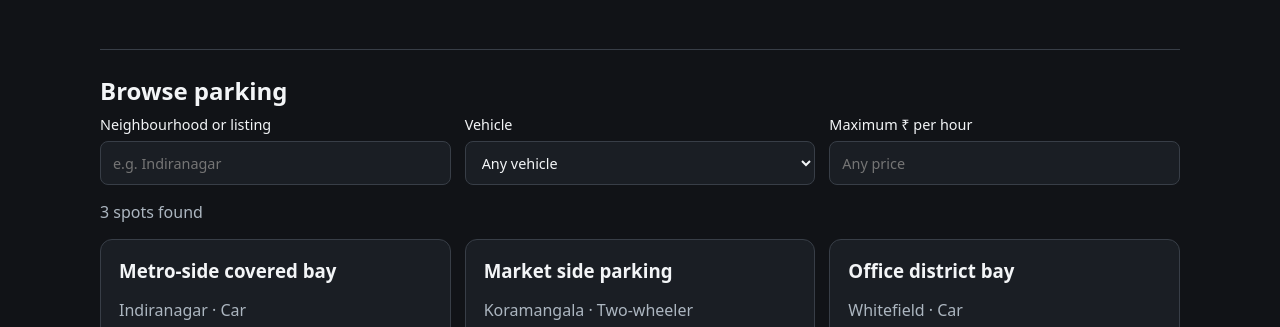
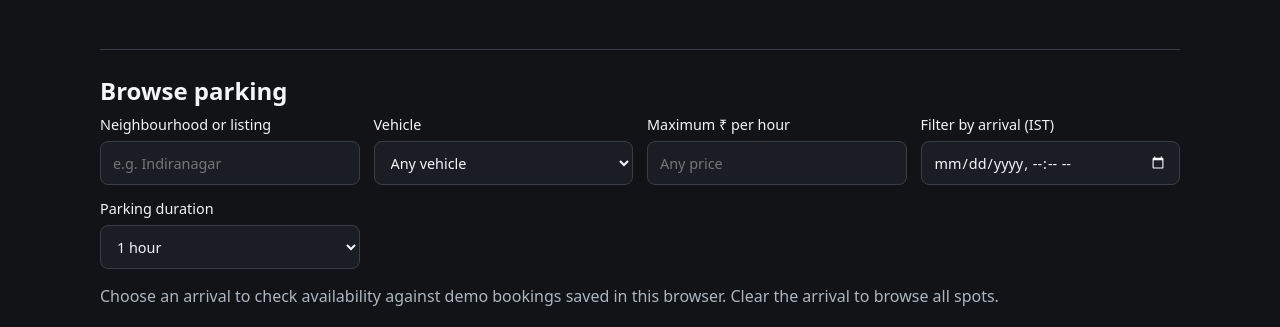
Before and after one commit to srivastavaprisha29-ops/ParkIn, a plain HTML site: page index.html in a window 1280 px wide. Shown: the part 473-800 px from the top of the page. Drawn offline with Linux system fonts and the light colour scheme.

Commit message:
Filter ParkIn listings by demo availability

```diff
--- a/app.js
+++ b/app.js
@@ -82,7 +82,7 @@ function updateQuote() {
   quote.textContent = "Estimated total: " + money.format(selectedSpot.price * reservationHours());
 }
 
-function selectSpot(spot) {
+function selectSpot(spot, slot) {
   selectedSpot = spot;
   reservation.reset();
   const title = document.querySelector("#selected-spot");
@@ -92,7 +92,8 @@ function selectSpot(spot) {
   const arrival = reservation.elements.namedItem("arrival");
   const interval = 15 * 60000;
   arrival.min = istInput(Math.ceil((Date.now() + 1) / 60000) * 60000);
-  arrival.value = istInput(Math.ceil((Date.now() + 1) / interval) * interval);
+  arrival.value = slot ? istInput(slot.start) : istInput(Math.ceil((Date.now() + 1) / interval) * interval);
+  if (slot) reservation.elements.namedItem("hours").value = String(slot.hours);
   updateQuote();
   document.querySelector("#reserve").scrollIntoView({ block: "start" });
   arrival.focus({ preventScroll: true });
@@ -131,6 +132,7 @@ async function cancelReservation(id) {
       localStorage.setItem(reservationKey, JSON.stringify(entries.filter(entry => entry.id !== id)));
     });
     renderReservations();
+    if (filters.elements.namedItem("arrival").value) render();
     announceReservation("Demo reservation cancelled.");
   } catch {
     announceReservation("Your browser could not cancel this reservation.");
@@ -143,7 +145,7 @@ function announceReservation(message) {
   reservationFeedback.focus();
 }
 
-function makeCard(spot, source) {
+function makeCard(spot, source, slot) {
   const card = document.createElement("article");
   const title = document.createElement("h3");
   const detail = document.createElement("p");
@@ -157,7 +159,7 @@ function makeCard(spot, source) {
   reserve.type = "button";
   reserve.textContent = "Reserve (demo)";
   reserve.setAttribute("aria-label", "Reserve " + spot.name + " (demo)");
-  reserve.addEventListener("click", () => selectSpot(spot));
+  reserve.addEventListener("click", () => selectSpot(spot, slot));
   card.append(title, detail, rate, label, reserve);
   return card;
 }
@@ -167,6 +169,17 @@ function render() {
   const query = values.get("query").trim().toLowerCase();
   const vehicle = values.get("vehicle");
   const max = values.get("max");
+  const arrivalInput = filters.elements.namedItem("arrival");
+  const arrival = values.get("arrival");
+  const start = parseArrival(arrival);
+  const hours = Number(values.get("hours"));
+  if (arrivalInput.validity.badInput || (arrival && (!Number.isFinite(start) || start <= Date.now()))) {
+    results.replaceChildren();
+    count.textContent = "Choose a future arrival in Bengaluru, or clear the arrival to browse all spots.";
+    return;
+  }
+  const slot = arrival ? { start, hours } : null;
+  const bookings = slot ? loadReservations() : [];
   const entries = [
     ...loadListings().map(spot => ({ spot, source: "Saved on this device" })),
     ...samples.map(spot => ({ spot, source: "Sample listing" })),
@@ -175,11 +188,12 @@ function render() {
     (spot.name + " " + spot.area).toLowerCase().includes(query)
     && (!vehicle || spot.vehicle === vehicle)
     && (max === "" || spot.price <= Number(max))
+    && (!slot || !hasOverlap(bookings, spot, slot.start, slot.hours))
   );
-  results.replaceChildren(...matches.map(({ spot, source }) => makeCard(spot, source)));
+  results.replaceChildren(...matches.map(({ spot, source }) => makeCard(spot, source, slot)));
   count.textContent = matches.length
-    ? matches.length + (matches.length === 1 ? " spot found" : " spots found")
-    : "No spots match your filters.";
+    ? matches.length + (matches.length === 1 ? " spot" : " spots") + (slot ? " available" : " found")
+    : slot ? "No spots match your filters for this time." : "No spots match your filters."
 }
 
 filters.addEventListener("input", render);
@@ -235,6 +249,7 @@ reservation.addEventListener("submit", async event => {
       reservation.hidden = true;
     }
     renderReservations();
+    if (filters.elements.namedItem("arrival").value) render();
     announceReservation("Demo reservation saved on this device.");
   } catch {
     announceReservation("Your browser could not save this reservation.");
@@ -243,7 +258,7 @@ reservation.addEventListener("submit", async event => {
   }
 });
 window.addEventListener("storage", event => {
-  if (event.key === storageKey || event.key === null) render();
+  if (event.key === storageKey || event.key === reservationKey || event.key === null) render();
   if (event.key === reservationKey || event.key === null) renderReservations();
 });
 render();
--- a/index.html
+++ b/index.html
@@ -21,7 +21,10 @@
       <label>Neighbourhood or listing<input name="query" type="search" placeholder="e.g. Indiranagar"></label>
       <label>Vehicle<select name="vehicle"><option value="">Any vehicle</option><option>Car</option><option>Two-wheeler</option></select></label>
       <label>Maximum ₹ per hour<input name="max" type="number" min="0" step="1" placeholder="Any price"></label>
+      <label>Filter by arrival (IST)<input name="arrival" type="datetime-local" aria-describedby="availability-note"></label>
+      <label>Parking duration<select name="hours"><option value="1">1 hour</option><option value="2">2 hours</option><option value="3">3 hours</option><option value="4">4 hours</option></select></label>
     </form>
+    <p id="availability-note">Choose an arrival to check availability against demo bookings saved in this browser. Clear the arrival to browse all spots.</p>
     <p id="count" role="status"></p>
     <div id="results" class="cards"></div>
   </section>
```
Also changed, not shown: PROTOTYPE.md (+2 -0 lines).
